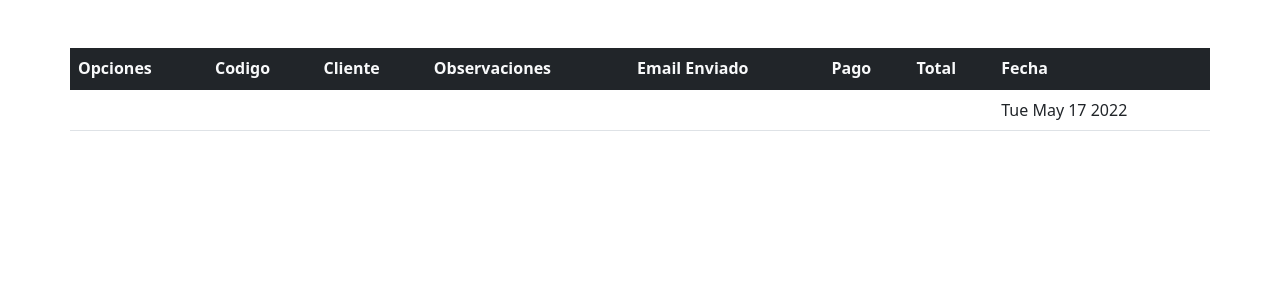
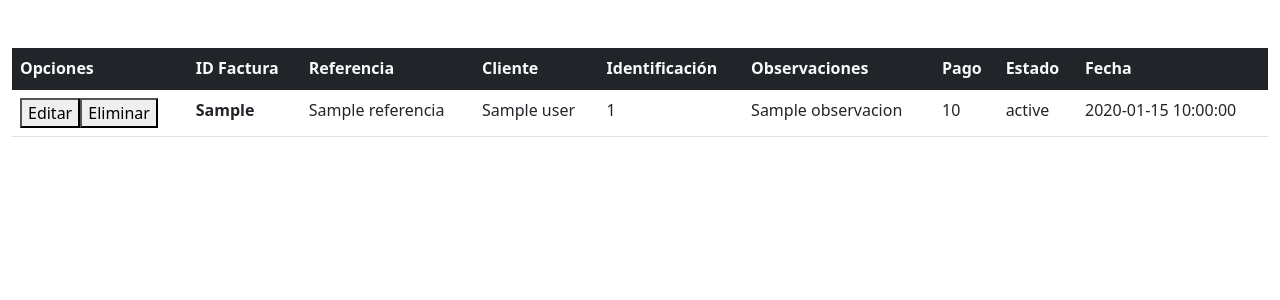
Before and after one commit to Stiven-21/Software_Facturacion, a Flask app: template templates/index.html in a window 1280 px wide. Shown: the part 56-356 px from the top of the page. Run offline with Flask 2, Linux system fonts and the light colour scheme; the template is opened without the code that fills it: most values are stand-ins (such as "Sample title", 1, 10 or a date in 2020); some libraries are stand-ins or nearby versions.

Commit message:
Lista de Facturas

```diff
--- a/app.py
+++ b/app.py
@@ -11,7 +11,7 @@ def index():
     if autenticado():
         if request.method == 'GET':
             facturas = facturasController.facturasController()
-            #print(facturas)
+            print(facturas)
             return render_template("index.html",facturas = facturas)
         if request.method == 'POST':
             return render_template("index.html")
--- a/models/getFacturasModel.py
+++ b/models/getFacturasModel.py
@@ -2,8 +2,8 @@ from config.database import db
 cursor = db.cursor()
 def getFacturas():
     try:
-        cursor.execute("SELECT * FROM facturas")
+        cursor.execute("SELECT * FROM facturas,estado,users,roles WHERE facturas.id_user = users.id_user AND facturas.id_estado = estado.id_estado AND users.id_rol = roles.id_rol")
         myresult = cursor.fetchall()
         return myresult
     except:
-        print("Error en getUser")
+        print("Error en getFacturas model")
--- a/static/js/fechaActual.js
+++ b/static/js/fechaActual.js
@@ -3,5 +3,5 @@ $( document ).ready(function() {
     const tiempoTranscurrido = Date.now();
     const hoy = new Date(tiempoTranscurrido);
 
-    fecha.innerHTML = hoy.toDateString();
+    fecha.innerHTML = hoy.toUTCString();
 });
--- a/templates/base/header.html
+++ b/templates/base/header.html
@@ -30,15 +30,16 @@
                         </li>
                     </ul>
 
-                {% block signin %}
+
                 <form class="d-flex">
                     {% if 'token' in session%}
                         <ul class="navbar-nav me-auto mb-2 mb-lg-0">
+
                             <li class="nav-item dropdown ">
                                 <a class="nav-link active " href="#" id="navbarDropdown" role="button"
                                     data-bs-toggle="dropdown" aria-expanded="false">
-                                    <span class="mt-5">{{session['rol']}}</span>
-                                    <i class="fa fa-user" style="font-size:25px"></i>
+
+                                    <i class="fa fa-user" style="font-size:20px"></i><span class="col col-"> {{session['rol']}}</span>
                                 </a>
                                 <ul class="dropdown-menu dropdown-menu-end" aria-labelledby="navbarDropdown">
                                     <li><a class="dropdown-item disabled" href="#">{{session['user']}} </a></li>
@@ -49,15 +50,24 @@
                                 </ul>
                             </li>
 
+
+
+
+                        </ul>
+                        <ul class="navbar-nav me-auto mb-2 mb-lg-0">
+
+                            <li class="nav-item ">
+                                <a class="nav-link" id="fecha"></a>
+                            </li>
                         </ul>
                     {% endif %}
                 </form>
-            {% endblock %}
-
-
             </div>
         </div>
     </nav>
 </header>
 
 {% endblock %}
+{% block javascript %}
+<script src="{{ url_for('static', filename='js/fechaActual.js') }}"></script>
+{% endblock %}
--- a/templates/index.html
+++ b/templates/index.html
@@ -2,36 +2,39 @@
 
 {% block body %}
 
-<div class="container mt-5">
-    <div class="row row-cols-1 row-cols-md-2 g-4">
+<div class="container-fluid mt-5">
     <table class='table display dataTable'>
         <thead class="bg-dark text-light">
             <th>Opciones</th>
-                <th>Codigo</th>
+            <th>ID Factura</th>
+            <th>Referencia</th>
             <th>Cliente</th>
+            <th>Identificación</th>
             <th>Observaciones</th>
-                <th>Email Enviado</th>
             <th>Pago</th>
-                <th>Total</th>
+            <th>Estado </th>
             <th>Fecha</th>
         </thead>
         <tbody>
+            {% for factura in facturas %}
                 <tr>
-                    <td></td>
-                    <td></td>
-                    <td></td>
-                    <td></td>
-                    <td></td>
-                    <td></td>
-                    <td></td>
-                    <td id="fecha"></td>
+                    <td><button>Editar</button><button>Eliminar</button></td>
+                    <th scope="row">{{ factura['id_factura'] }}</th>
+                    <td>{{ factura['referencia'] }}</td>
+                    <td>{{ factura['user'] }}</td>
+                    <td>{{ factura['user_id'] }}</td>
+                    <td>{{ factura['observacion'] }}</td>
+                    <td>{{ (factura['precio']*factura['cantidad']) }}</td>
+                    <td>{{ (factura['estado']) }}</td>
+                    <td>{{ (factura['fecha'])}}</td>
+
                 </tr>
+            {% endfor %}
 
         </tbody>
     </table>
 </div>
-</div>
 {% endblock %}
 {% block javascript %}
-<script src="{{ url_for('static', filename='js/fechaActual.js') }}"></script>
+
 {% endblock %}
```
Also changed, not shown: controllers/facturasController.py (+16 -0 lines). Lines whose indentation alone changed are shown as unchanged.
